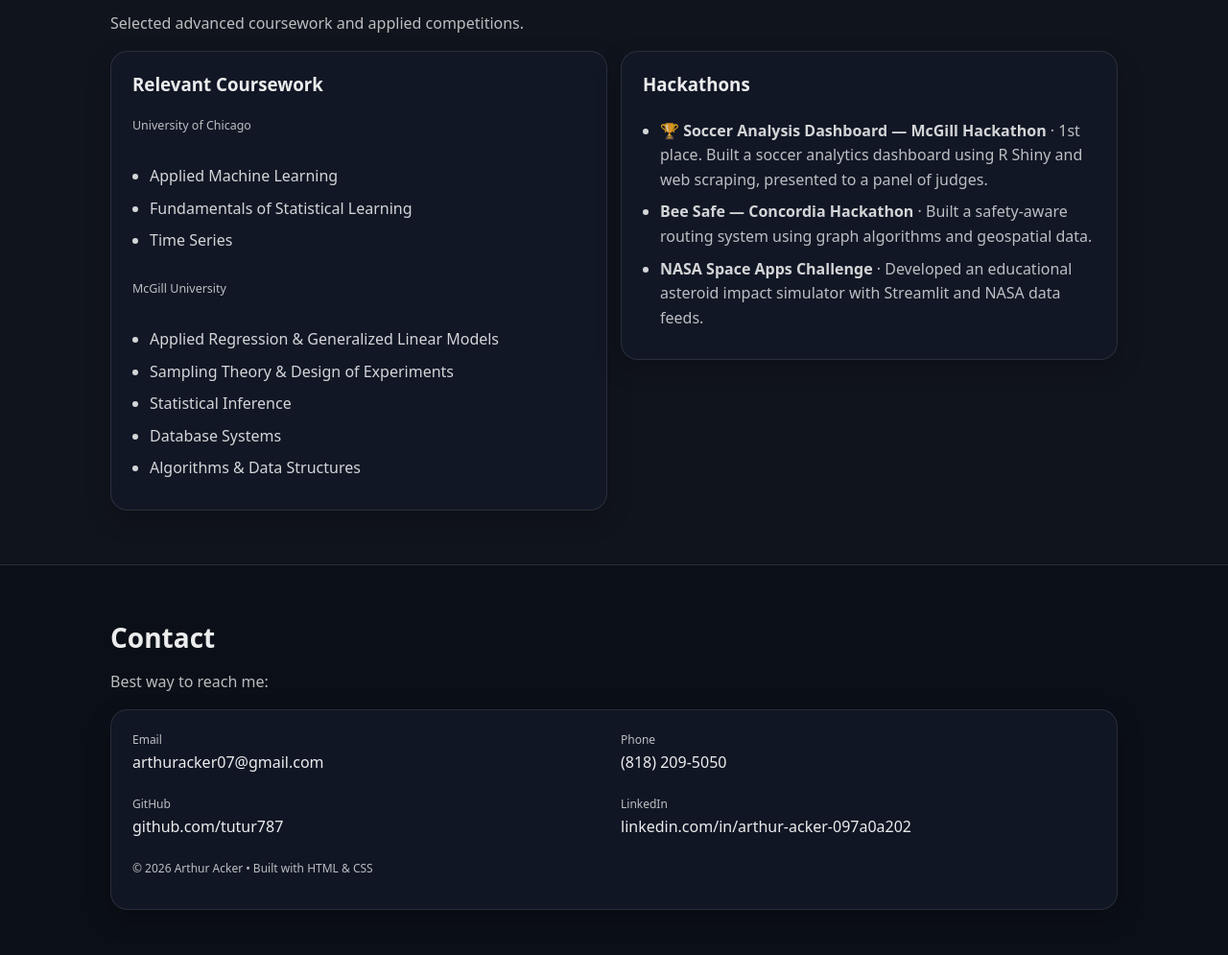
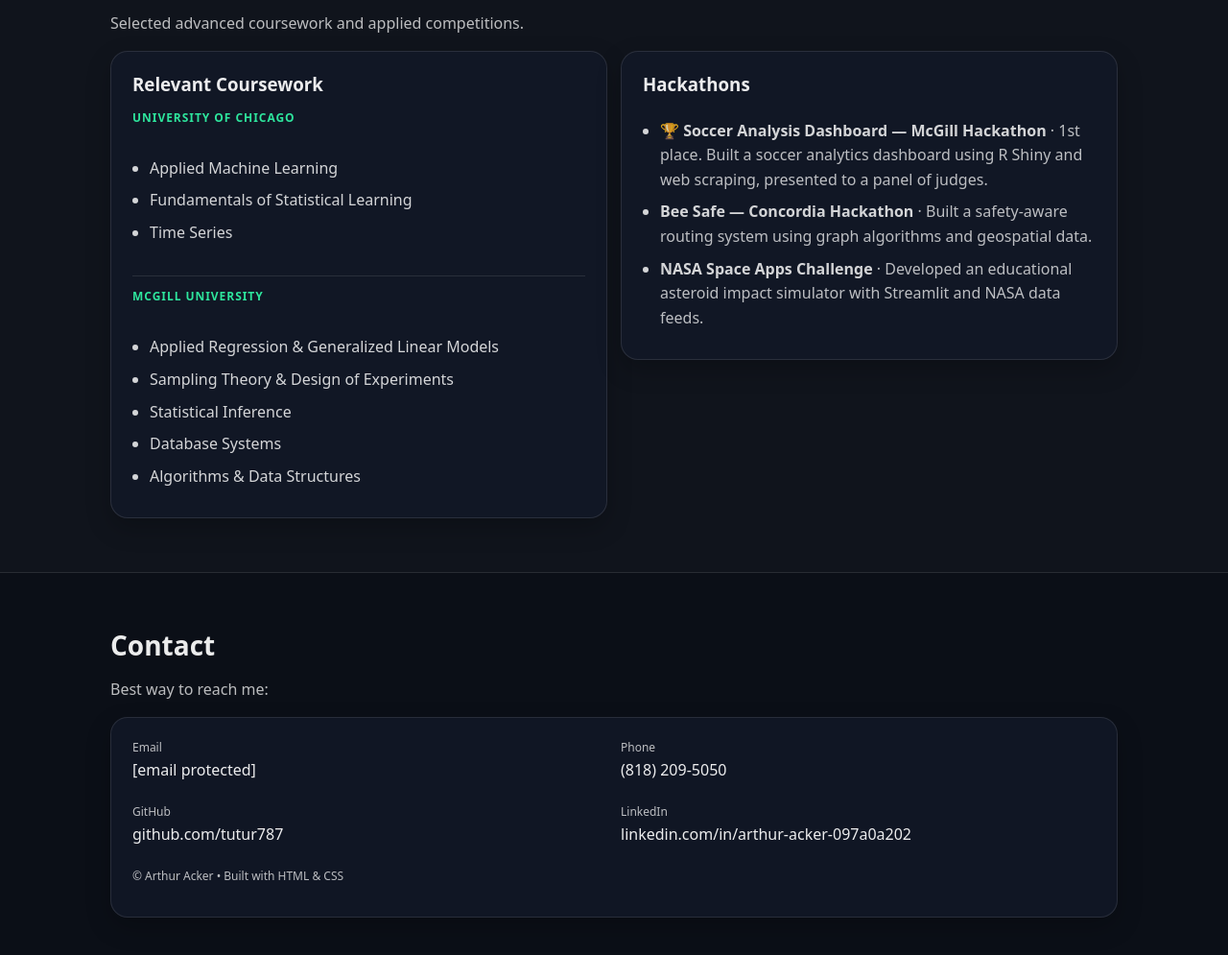
Before and after one commit to tutur787/portfolio, a plain HTML site: page index.html in a window 1280 px wide. Shown: the part 3092-4087 px from the top of the page at 96% size. Drawn offline with Linux system fonts and the light colour scheme.

Commit message:
Refactor index.html by cleaning up markup
Removed unnecessary closing tags and script for dynamic year.

```diff
--- a/index.html
+++ b/index.html
@@ -345,13 +345,13 @@
           <!-- Coursework -->
           <div class="card">
             <h3>Relevant Coursework</h3>
-            <p class="muted" style="font-size: 0.78rem; margin-bottom: 8px;">University of Chicago</p>
+            <p style="font-size: 0.75rem; font-weight: 700; letter-spacing: 0.08em; text-transform: uppercase; color: var(--accent2); margin: 4px 0 8px;">University of Chicago</p>
             <ul class="bullet-list">
               <li>Applied Machine Learning</li>
               <li>Fundamentals of Statistical Learning</li>
               <li>Time Series</li>
             </ul>
-            <p class="muted" style="font-size: 0.78rem; margin: 10px 0 8px;">McGill University</p>
+            <p style="font-size: 0.75rem; font-weight: 700; letter-spacing: 0.08em; text-transform: uppercase; color: var(--accent2); margin: 14px 0 8px; padding-top: 12px; border-top: 1px solid var(--line);">McGill University</p>
             <ul class="bullet-list">
               <li>Applied Regression & Generalized Linear Models</li>
               <li>Sampling Theory & Design of Experiments</li>
@@ -401,7 +401,7 @@
           <div class="contact-row">
             <div>
               <div class="label">Email</div>
-              <a href="mailto:arthuracker07@gmail.com">arthuracker07@gmail.com</a>
+              <a href="/cdn-cgi/l/email-protection#5f3e2d2b372a2d3e3c343a2d6f681f38323e3633713c3032"><span class="__cf_email__" data-cfemail="9afbe8eef2efe8fbf9f1ffe8aaaddafdf7fbf3f6b4f9f5f7">[email&#160;protected]</span></a>
             </div>
             <div>
               <div class="label">Phone</div>
@@ -426,12 +426,4 @@
             © <span id="year"></span> Arthur Acker • Built with HTML & CSS
           </p>
         </div>
-      </div>
-    </section>
-  </main>
-
-  <script>
-    document.getElementById('year').textContent = new Date().getFullYear();
-  </script>
-</body>
-</html>
+      </div
```
